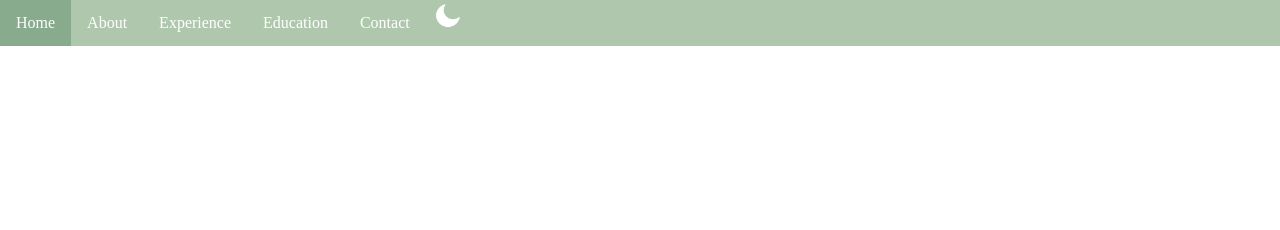
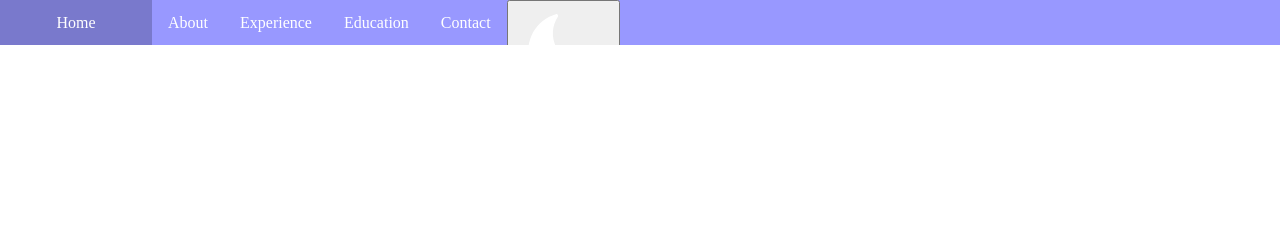
Before and after one commit to nada-salkh/CV, a plain HTML site: page index.html in a window 1280 px wide. Shown: the top 230 px of the page. Drawn offline with Linux system fonts and the light colour scheme.

Commit message:
Add files via upload

```diff
--- a/css/style.css
+++ b/css/style.css
@@ -6,7 +6,7 @@ body {
 }
 
 .dark-mode {
-  background-color: black;
+  background-color: #3b3b3b;
   color: white;
 }
 
@@ -15,23 +15,29 @@ ul {
   margin: 0;
   padding: 0;
   overflow: hidden;
-  background-color: #AFC8AD;
+  background-color: #9898ff;
   position: fixed;
   top: 0;
   width: 100%;
+  height:45px;
 }
 
-button{
+.btn{
   background-color: transparent;
   border: none;
 }
 
-button img{
-  width:30px;
-  height:30px;
+.btn img{
+  width:45px;
+  height:45px;
   cursor: pointer;
+}
+.btn:hover{
+  background-color:#7979cc;
+  width: 120px;
+  left: 470px;
+}
 
-}
 
 li {
   float: left;
@@ -46,7 +52,9 @@ li a {
 }
 
 li a:hover{
-  background-color:#88AB8E;
+  background-color:#7979cc;
+  width: 120px;
+  left: 470px;
 }
 
 
```
